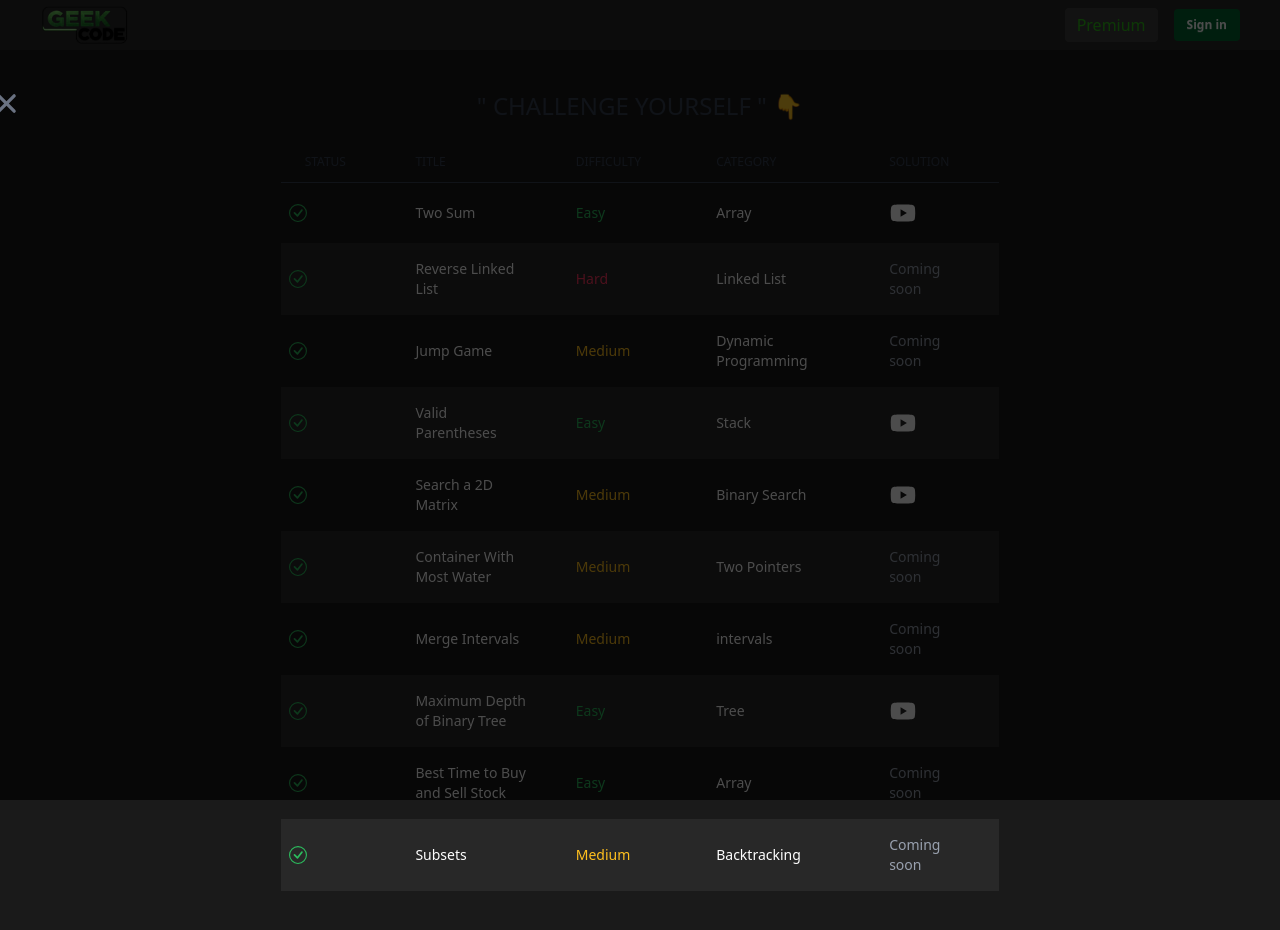
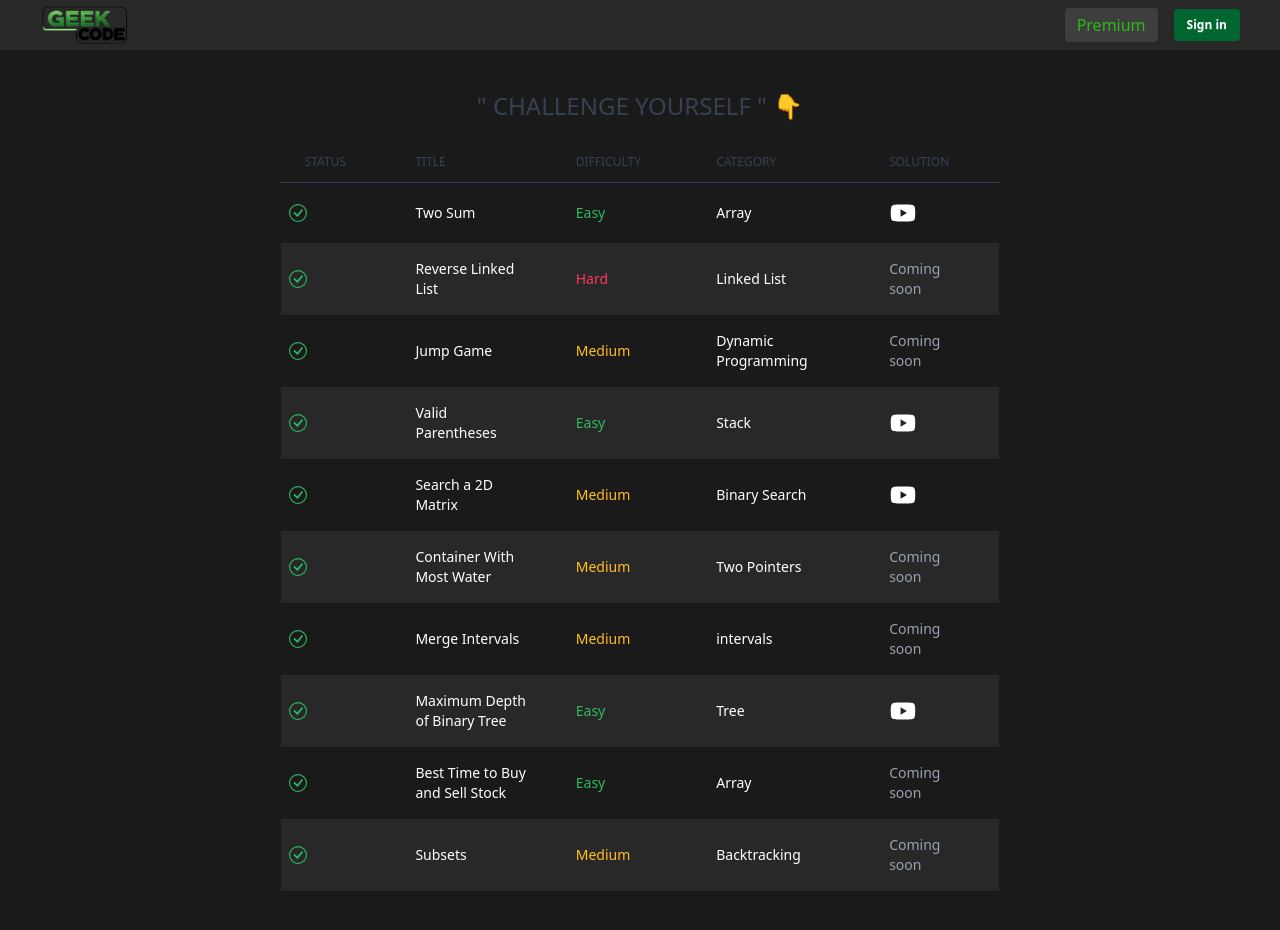
Before and after one commit to prakhar-srivastavaa/GeekCode, a Next.js app in the folder geekcode/: page / in a window 1280 px wide. Built offline with nearby package versions, Linux system fonts and the light colour scheme.

Commit message:
youtube integrated

```diff
--- a/geekcode/package.json
+++ b/geekcode/package.json
@@ -10,7 +10,7 @@
   },
   "dependencies": {
     "firebase": "^12.2.1",
-    "next": "^15.5.1-canary.16",
+    "next": "^15.5.2",
     "react": "^18.2.0",
     "react-dom": "^18.2.0",
     "react-firebase-hooks": "^5.1.1",
--- a/geekcode/src/Components/ProblemsTable/ProblemsTable.tsx
+++ b/geekcode/src/Components/ProblemsTable/ProblemsTable.tsx
@@ -1,7 +1,7 @@
 import { problems } from '@/mockProblems/problems';
 import { doc } from 'firebase/firestore';
 import Link from 'next/link';
-import React from 'react';
+import React, { useState } from 'react';
 import { AiFillYoutube } from 'react-icons/ai';
 import { BsCheckCircle } from 'react-icons/bs';
 import { IoClose } from 'react-icons/io5';
@@ -12,6 +12,10 @@ type ProblemsTableProps = {
 };
 
 const ProblemsTable: React.FC<ProblemsTableProps> = () => {
+    const [youtubePlayer, setYoutubePlayer] = useState({
+        isOpen: false,
+        videoId: "",
+    })
     return (
         <>
             <tbody className='text-white'>
@@ -38,17 +42,19 @@ const ProblemsTable: React.FC<ProblemsTableProps> = () => {
                     );
                 })}
             </tbody>
+            {youtubePlayer.isOpen && (
             <tfoot className='fixed top-0 left-0 h-screen flex items-center justify-center'>
-                <div className='bg-black z-10 opacity-70 top-0 left-0 w-screen h-screen absolute'></div>
-                <div className='w-full z-50 h-full px-6 relative max-w-4xl:'>
-                    <div className='w-full h-full flex items-center justify-center relative'>
-                        <div className='w-full relative'>
-                            <IoClose fontSize={35} className='cursor-pointer absolute -top-16 right-0 '/>
+                <div className='bg-black z-10 opacity-80 top-0 left-0 w-screen h-screen absolute'></div>
+                <div className='w-full z-50 h-full px-6 relative max-w-4xl'>
+                    <div className='w-screen h-full flex items-center justify-center relative'>
+                        <div className='w-full relative max-w-4xl mx-auto'>
+                            <IoClose fontSize={"35"} className='cursor-pointer absolute -top-16 right-0'/>
                             <YouTube videoId={'xty7fr-k0TU'} loading='lazy' iframeClassName='w-full min-h-[500px]'/>
                         </div>
                     </div>
                 </div>
             </tfoot>
+            )}
         </>
 
     );
```
Also changed, not shown: 1 other file (tests, documents, lock files or other folders).
